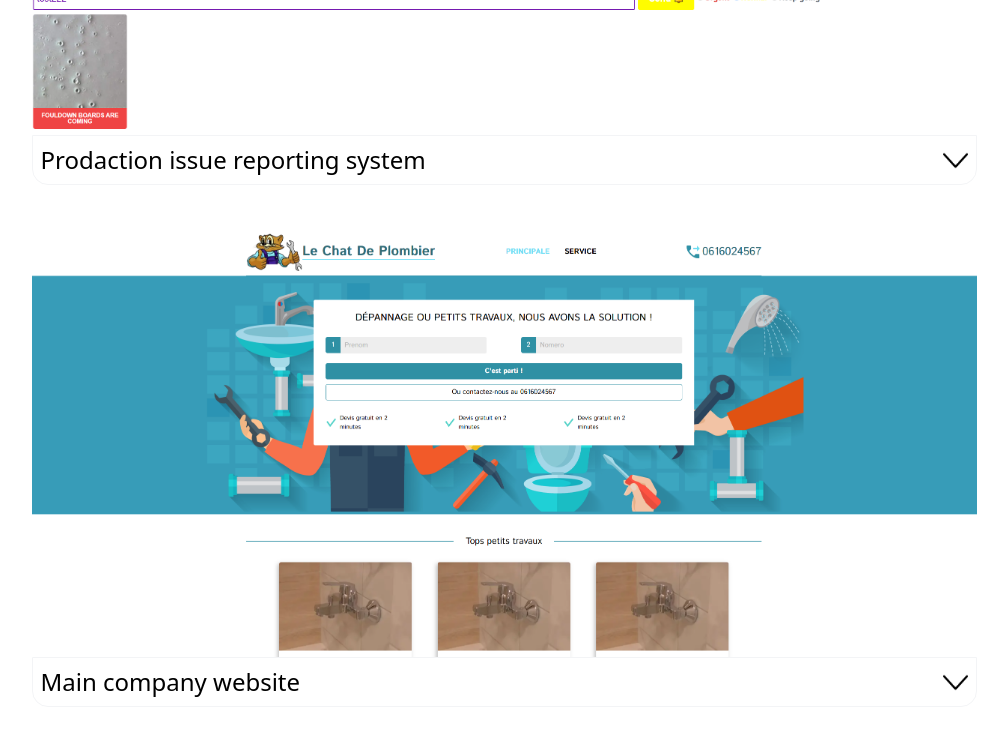
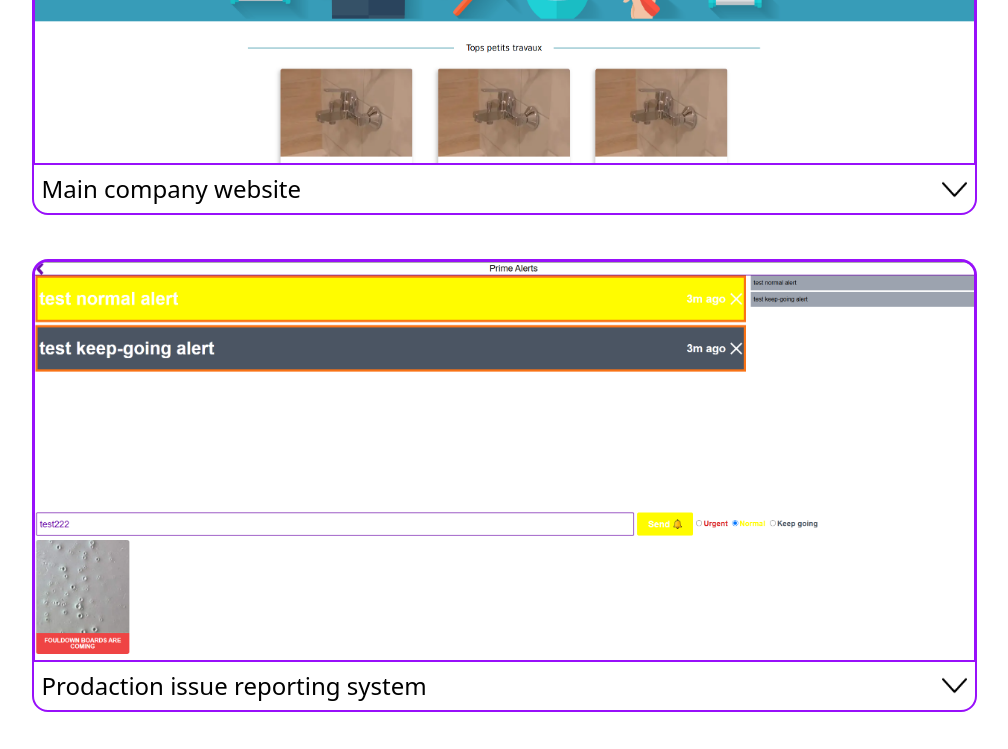
Before and after one commit to TRP-web/prontodev, a Next.js app in the folder nextJs/: page / in a window 1280 px wide. Shown: the part 1600-2349 px from the top of the page, without its empty margins (136-1144 px from the left). Built offline with nearby package versions, Linux system fonts and the light colour scheme.

Commit message:
Portfolio UI

```diff
--- a/nextJs/src/app/api/contact-email/route.ts
+++ b/nextJs/src/app/api/contact-email/route.ts
@@ -15,14 +15,14 @@ export async function POST(req: Request) {
       console.log(verifyData.success, data.email)
     if (verifyData.success && data.email != "") {
       console.log(verifyData.success)
-      // await sendMail(
-      //   process.env.REQUEST_EMAIL!,
-      //   `Contact request from <strong>${data.email}</strong>`)
+      await sendMail(
+        process.env.REQUEST_EMAIL!,
+        `Contact request from <strong>${data.email}</strong>`)
 
-      //   const info = await sendMail(
-      //   data.email,
-      //   "Thank you for contact request! We will contact you as soon as possible!"
-      // )
+        const info = await sendMail(
+        data.email,
+        "Thank you for contact request! We will contact you as soon as possible!"
+      )
       return Response.json({ info: "info" })
     }else Response.json({ success: false }, { status: 500 })
 
--- a/nextJs/src/app/api/contact-quiz/route.ts
+++ b/nextJs/src/app/api/contact-quiz/route.ts
@@ -40,22 +40,22 @@ export async function POST(req: Request) {
         }
 
 
-        // await sendMail(process.env.REQUEST_EMAIL!,
-        //     `<h1>New quiz request !</h1>
-        //     <h2> Contact information:</h2>
-        //     buissnes: <strong>${data.buissnes}</strong></br>
-        //     process: <strong>${data.process}</strong></br>
-        //     budget: <strong>${data.budget}</strong></br>
-        //     email: <strong>${data.email}</strong></br>
-        //     phone: <strong>${data.phone}</strong></br>
-        //     other: <strong>${data.other}</strong></br>
-        //     `
-        // )
-        // await sendMail(data.email,
-        //     `<h1>Thank you for your request!</h1>
-        //     we will contact you soon!
-        //     `
-        // )
+        await sendMail(process.env.REQUEST_EMAIL!,
+            `<h1>New quiz request !</h1>
+            <h2> Contact information:</h2>
+            buissnes: <strong>${data.buissnes}</strong></br>
+            process: <strong>${data.process}</strong></br>
+            budget: <strong>${data.budget}</strong></br>
+            email: <strong>${data.email}</strong></br>
+            phone: <strong>${data.phone}</strong></br>
+            other: <strong>${data.other}</strong></br>
+            `
+        )
+        await sendMail(data.email,
+            `<h1>Thank you for your request!</h1>
+            we will contact you soon!
+            `
+        )
         return Response.json({ success: true, validate: true })
     } catch (e) {
         console.log(e)
--- a/nextJs/src/app/globals.css
+++ b/nextJs/src/app/globals.css
@@ -33,6 +33,9 @@
     outline: none;
 }
 
+#hover:hover #hover-change{
+    border-color: #FFBA42;
+}
 
 /* Breakpoint prefix	Minimum width	CSS
 xm	20rem (320px)	@media (width >= 20rem) { ... }
--- a/nextJs/src/components/Portfolio.tsx
+++ b/nextJs/src/components/Portfolio.tsx
@@ -11,15 +11,16 @@ const Portfolio = () => {
          <h3 className="text-center text-4xl font-medium mb-11">Our Projects</h3>
          <div className="flex flex-col items-center">
             <Project
+               image={ChatImage.src}
+               title="Main company website"
+               description="Website for home service company. The project has a convenient and flexible functionality that can be changed by the owner with the help of CMS system."
+            />
+            <Project
                image={AlertAppImage.src}
                title="Prodaction issue reporting system"
                description="Interface created especially for customer purposes. For combining between workers. Quick response and correction of product quality problems. Thus improving the quality of products and decreasing the number of marriages. Can additionally display photos for accurate problem detection. Works on any device capable of running a browser."
             />
-            <Project
-               image={ChatImage.src}
-               title="Main company website"
-               description="Website for home service company. The project has a convenient and flexible functionality that can be changed by the owner with the help of CMS system."
-            />
+
             <Project
                title="Coming soon!"
                description="description"
--- a/nextJs/src/components/Project.tsx
+++ b/nextJs/src/components/Project.tsx
@@ -4,22 +4,24 @@ import React from "react"
 import DownArrow from "@/public/smallicons/down-arrow.png"
 interface IProjectProps {
     image?: string
+    extraImages?: string[]
     title: string
     description: string
 }
 
 const Project: React.FC<IProjectProps> = ({
     image,
+    extraImages,
     description,
     title
 }) => {
 
-    const [open, setOpen] = React.useState(false)
+    const viewingConditions = (): React.ReactNode => {
+        if (image !== undefined && extraImages === undefined) {
             return (
-        <div className="mb-11 cursor-pointer max-w-[945px] w-full rounded-t-2xl overflow-hidden">
-            {
-                image !== undefined ?
-                    <div className="w-full relative shrink-0 grow max-w-[945px]">
+                <div
+                    id="hover-change"
+                    className="w-full relative shrink-0 grow max-w-[945px] rounded-t-2xl overflow-hidden border-3 border-b-0 border-purple-600 hover:border-orange duration-300">
                     <Image
                         src={image}
                         alt="profile"
@@ -30,13 +32,89 @@ const Project: React.FC<IProjectProps> = ({
                         style={{ width: "100%", height: "auto" }}
                     />
                 </div>
-                    : <div className="">
+            )
+        } else if (image !== undefined && extraImages !== undefined) {
+            return (
+                <div
+                    id="hover-change"
+                    className="w-full relative shrink-0 grow max-w-[945px] rounded-t-2xl overflow-hidden border-3 border-b-0 border-purple-600 hover:border-orange duration-300"
+                >
+                     {0 == activeImage ?
+                                        <Image
+                                            src={image}
+                                            alt="profile"
+                                            sizes="100vw"
+                                            width={0}
+                                            height={0}
+                                            className="top-0 left-0"
+                                            style={{ width: "100%", height: "auto" }}
+                                        />
+                                        : null
+                                    },
+                    {
+                        extraImages.map((image, index) => {
+                            return (
+                                <>
+                                    {index == activeImage ?
+                                        <Image
+                                            src={image}
+                                            alt="profile"
+                                            sizes="100vw"
+                                            width={0}
+                                            height={0}
+                                            className="top-0 left-0"
+                                            style={{ width: "100%", height: "auto" }}
+                                        />
+                                        : null
+                                    },
+
+
+                                </>
+
+                            )
+                        })
+                    }
+
+                </div>
+            )
+        } else {
+            return (
+                <div className="">
                     <div className="bg-gray-400 w-full h-[300px] "></div>
                 </div>
+            )
+        }
+
+
+    }
+    const [open, setOpen] = React.useState(false)
+    const [activeImage, setActiveImage] = React.useState(0)
+    return (
+        <div className="mb-11 cursor-pointer max-w-[945px] w-full  overflow-hidden hover:scale-105 duration-300" id="hover">
+            {
+                viewingConditions()
+                // image !== undefined ?
+                //     <div
+                //         id="hover-change"
+                //         className="w-full relative shrink-0 grow max-w-[945px] rounded-t-2xl overflow-hidden border-3 border-b-0 border-purple-600 hover:border-orange duration-300">
+                //         <Image
+                //             src={image}
+                //             alt="profile"
+                //             sizes="100vw"
+                //             width={0}
+                //             height={0}
+                //             className="top-0 left-0"
+                //             style={{ width: "100%", height: "auto" }}
+                //         />
+                //     </div>
+                //     : <div className="">
+                //         <div className="bg-gray-400 w-full h-[300px] "></div>
+                //     </div>
 
             }
             <div
-                className={`flex justify-between p-2 items-center border border-gray-100 ${!open ? "rounded-b-2xl " : "border-b-0"}`}
+                id="hover-change"
+                className={`flex justify-between p-2 items-center border-2  border-purple-600 hover:border-orange duration-300 ${!open ? "rounded-b-2xl " : "border-b-0"}`}
                 onClick={() => setOpen(!open)}
             >
                 <h3 className="text-2xl">{title}</h3>
```
Lines whose indentation alone changed are shown as unchanged.
